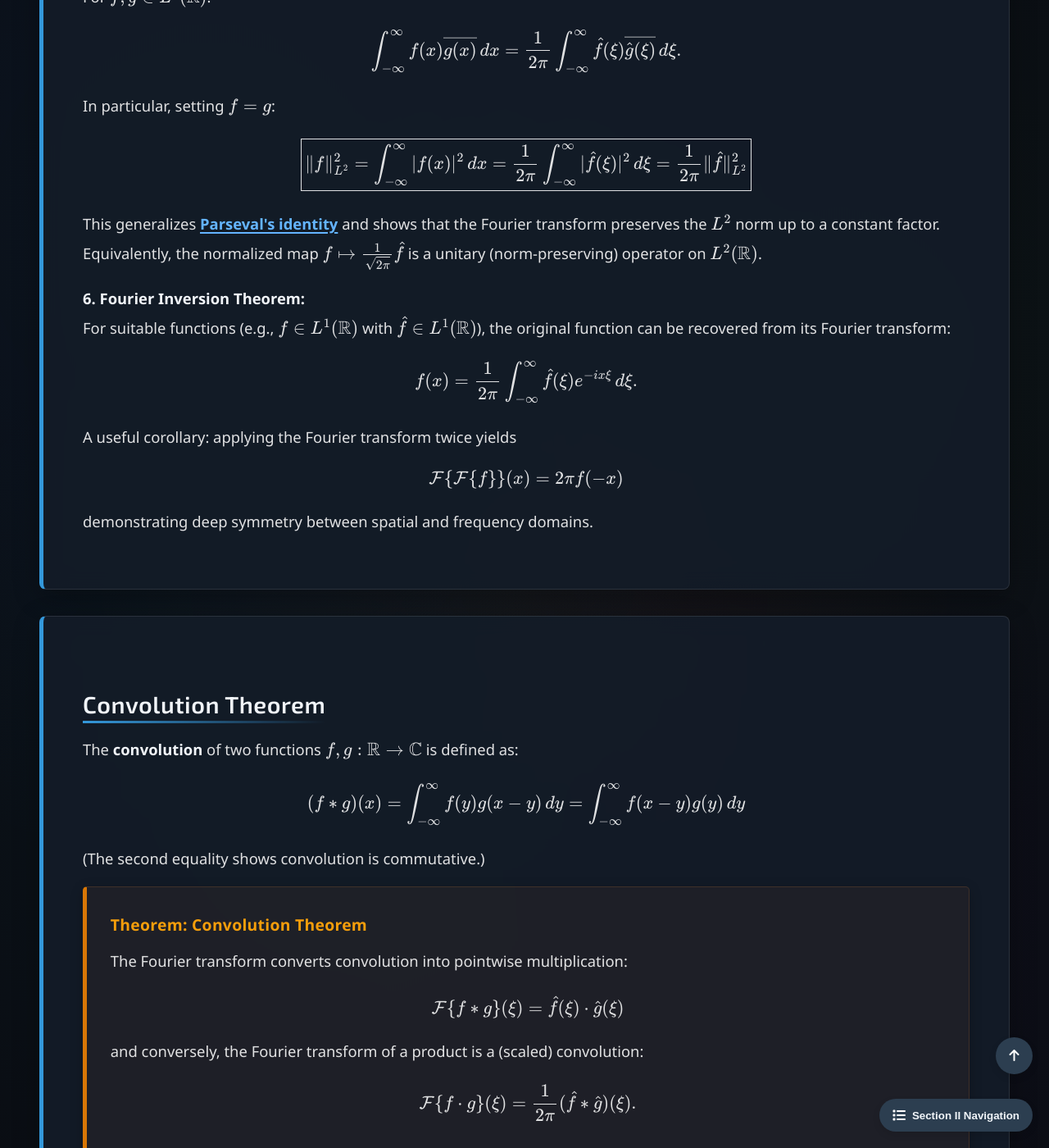
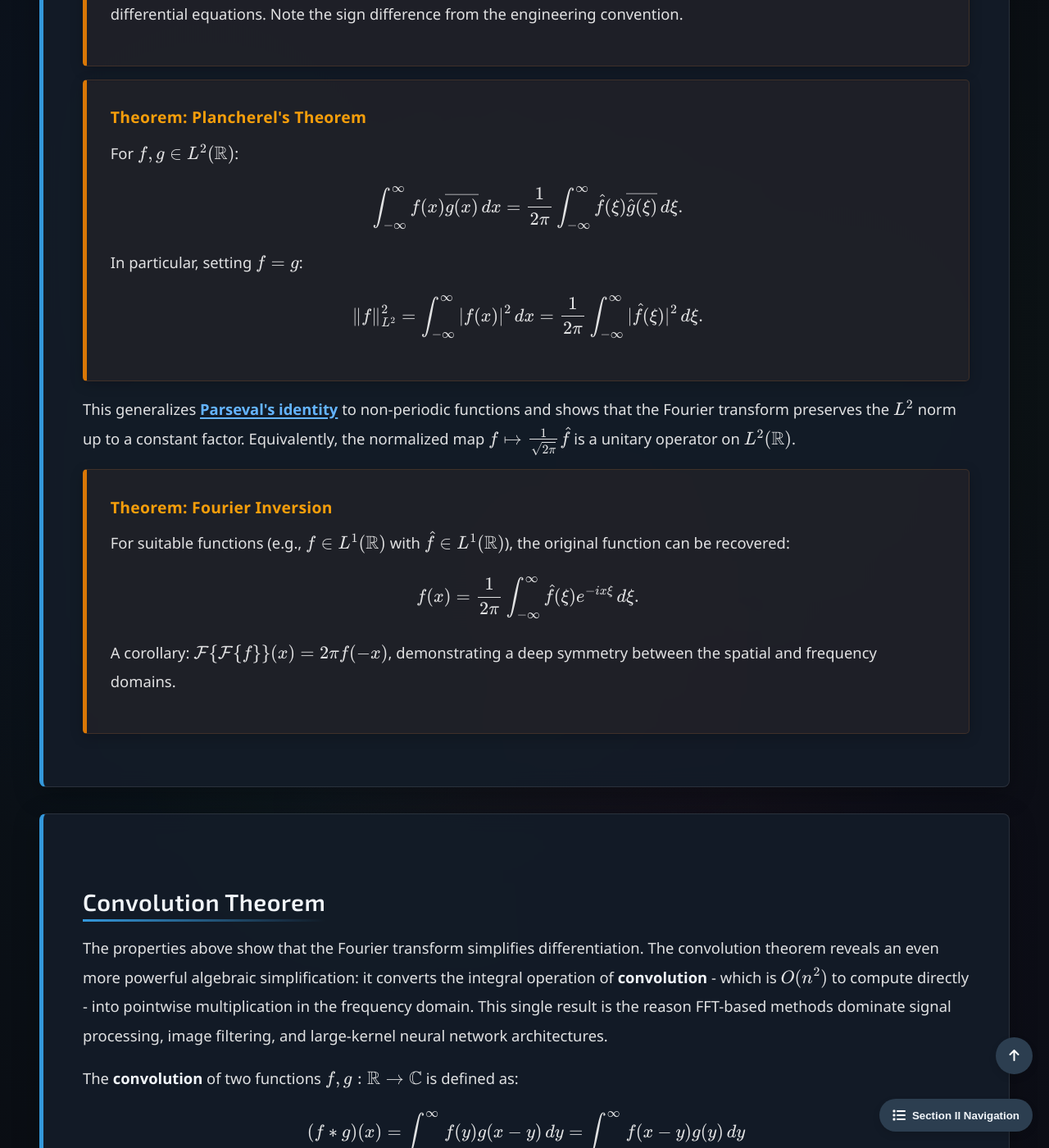
Before and after one commit to Yusukey01/yusukey01.github.io, a Jekyll site: the page built from Mathematics/Calculus/fourier_transform.html, in a window 1280 px wide and 1400 px high, scrolled down 4588 px. Shown: the whole window at 82% size. Built offline with Jekyll 4.4.1, drawn with Linux system fonts in a browser that asks for light colours; some of the changed text lies outside the part shown.

Commit message:
revised explanations

```diff
--- a/Mathematics/Calculus/fourier_transform.html
+++ b/Mathematics/Calculus/fourier_transform.html
@@ -133,9 +133,15 @@ uses_python: true
                 <h2>Properties of Fourier Transform</h2>
 
                  <p>
-                    The Fourier transform has several important properties that make it a powerful tool for analysis.
-                    We state these using the mathematical convention \(\hat{f}(\xi) = \int_{-\infty}^{\infty} f(x)e^{ix\xi} \, dx\):
+                    The Fourier transform is far more than a definition - its power lies in a collection of algebraic properties that
+                    convert difficult operations (differentiation, convolution) into simple ones (multiplication, pointwise products).
+                    These properties, stated below using the mathematical convention \(\hat{f}(\xi) = \int_{-\infty}^{\infty} f(x)e^{ix\xi} \, dx\),
+                    form the foundation of spectral methods in both analysis and computation.
                 </p>
+
+                <div class="theorem">
+                    <span class="theorem-title">Theorem: Properties of the Fourier Transform</span>
+
                     <p>
                         <strong>1. Linearity:</strong><br>
                         \[
@@ -170,38 +176,54 @@ uses_python: true
                         This transforms differentiation into algebraic multiplication, which is why Fourier methods are powerful for
                         solving differential equations. Note the sign difference from the engineering convention.
                     </p>
+                </div>
+
+                <div class="theorem">
+                    <span class="theorem-title">Theorem: Plancherel's Theorem</span>
                     <p>
-                    <strong>5. Plancherel's Theorem (Parseval for Non-periodic Functions):</strong><br>
-                    <br>
                         For \(f, g \in L^2(\mathbb{R})\):
                         \[
                         \int_{-\infty}^{\infty} f(x)\overline{g(x)} \, dx = \frac{1}{2\pi}\int_{-\infty}^{\infty} \hat{f}(\xi)\overline{\hat{g}(\xi)} \, d\xi.
                         \]
                         In particular, setting \(f = g\):
                         \[
-                    \boxed{\|f\|_{L^2}^2 = \int_{-\infty}^{\infty} |f(x)|^2 \, dx = \frac{1}{2\pi}\int_{-\infty}^{\infty} |\hat{f}(\xi)|^2 \, d\xi = \frac{1}{2\pi}\|\hat{f}\|_{L^2}^2}
+                        \|f\|_{L^2}^2 = \int_{-\infty}^{\infty} |f(x)|^2 \, dx = \frac{1}{2\pi}\int_{-\infty}^{\infty} |\hat{f}(\xi)|^2 \, d\xi.
                         \]
-                    This generalizes <a href="fourier_series.html#parseval"><strong>Parseval's identity</strong></a> and shows that the Fourier
-                    transform preserves the \(L^2\) norm up to a constant factor. Equivalently, the normalized map \(f \mapsto \frac{1}{\sqrt{2\pi}}\hat{f}\)
-                    is a unitary (norm-preserving) operator on \(L^2(\mathbb{R})\).
                     </p>
+                </div>
+
                 <p>
-                    <strong>6. Fourier Inversion Theorem:</strong><br>
-                    For suitable functions (e.g., \(f \in L^1(\mathbb{R})\) with \(\hat{f} \in L^1(\mathbb{R})\)), the original function
-                    can be recovered from its Fourier transform:
+                    This generalizes <a href="fourier_series.html#parseval"><strong>Parseval's identity</strong></a>
+                    to non-periodic functions and shows that the Fourier transform preserves the \(L^2\) norm
+                    up to a constant factor. Equivalently, the normalized map
+                    \(f \mapsto \frac{1}{\sqrt{2\pi}}\hat{f}\) is a unitary operator on \(L^2(\mathbb{R})\).
+                </p>
+
+                <div class="theorem">
+                    <span class="theorem-title">Theorem: Fourier Inversion</span>
+                    <p>
+                        For suitable functions (e.g., \(f \in L^1(\mathbb{R})\) with
+                        \(\hat{f} \in L^1(\mathbb{R})\)), the original function can be recovered:
                         \[
                         f(x) = \frac{1}{2\pi}\int_{-\infty}^{\infty} \hat{f}(\xi)e^{-ix\xi} \, d\xi.
                         \]
-                    A useful corollary: applying the Fourier transform twice yields
-                    \[
-                    \mathcal{F}\{\mathcal{F}\{f\}\}(x) = 2\pi f(-x)
-                    \]
-                    demonstrating deep symmetry between spatial and frequency domains.
+                        A corollary: \(\mathcal{F}\{\mathcal{F}\{f\}\}(x) = 2\pi f(-x)\), demonstrating
+                        a deep symmetry between the spatial and frequency domains.
                     </p>
+                </div>
+
             </section>
 
             <section id="convolution" class="section-content">
                 <h2>Convolution Theorem</h2>
+
+                <p>
+                    The properties above show that the Fourier transform simplifies differentiation. The convolution theorem reveals an
+                    even more powerful algebraic simplification: it converts the integral operation of <strong>convolution</strong> - which is \(O(n^2)\)
+                    to compute directly - into pointwise multiplication in the frequency domain. This single result is the reason FFT-based methods dominate
+                    signal processing, image filtering, and large-kernel neural network architectures.
+                </p>
+
                 <p>
                     The <strong>convolution</strong> of two functions \(f, g: \mathbb{R} \to \mathbb{C}\) is defined as:
                     \[
@@ -235,7 +257,8 @@ uses_python: true
                     <li>Analyze linear time-invariant systems through their frequency response</li>
                 </ul>
 
-                <strong>Applications in Computer Science and ML:</strong>
+                <div class="insight-box">
+                    <h3>Insight: Convolution Theorem in CS and ML</h3>
 
                     <ul style="padding-left: 40px;">
                         <li><strong>Signal filtering:</strong>
@@ -253,6 +276,7 @@ uses_python: true
                         <li><strong>Probability:</strong> The PDF of \(X + Y\) for independent random variables is
                         \(f_{X+Y} = f_X * f_Y\), computed efficiently via FFT</li>
                     </ul>
+                 </div>
 
                 <div class="proof">
                     <span class="proof-title">Proof of Convolution Theorem:</span>
@@ -281,6 +305,14 @@ uses_python: true
 
             <section id="discrete" class="section-content">
                 <h2>Discrete Fourier Transform (DFT)</h2>
+
+                <p>
+                    The continuous Fourier transform operates on functions defined on all of \(\mathbb{R}\), but computers work with finite,
+                    sampled data. The <strong>Discrete Fourier Transform (DFT)</strong> bridges this gap: it is the exact discrete analogue
+                    of the continuous transform, operating on sequences of \(N\) complex numbers and producing \(N\) frequency coefficients.
+                    The DFT inherits all the key properties of its continuous counterpart - linearity, shift, convolution - in discrete form.
+                </p>
+
                 <p>
                     In computational applications, we work with discrete, finite sequences rather than continuous functions.
                     The <strong>Discrete Fourier Transform (DFT)</strong> is the discrete analog of the continuous Fourier transform.
@@ -366,8 +398,10 @@ uses_python: true
                 <h2>Fast Fourier Transform (FFT)</h2>
 
                 <p>
-                    The <strong>Fast Fourier Transform (FFT)</strong> is not a different transform but an efficient algorithm for
-                    computing the DFT, reducing complexity from \(O(N^2)\) to \(O(N \log N)\).
+                    The DFT requires \(O(N^2)\) operations when computed directly from its definition - prohibitive for large signals.
+                    The <strong>Fast Fourier Transform (FFT)</strong>, is not a different transform but an efficient algorithm that reduces
+                    the complexity to \(O(N \log N)\). This reduction - from hours to seconds for large \(N\) - is what makes real-time audio
+                    processing, medical imaging, and spectral methods in ML computationally feasible.
                 </p>
 
                 <p>
@@ -410,9 +444,9 @@ uses_python: true
                     <li><strong>Chirp Z-transform (Bluestein):</strong> Computes DFT of any size via convolution</li>
                 </ul>
 
-                <P>
+                <p>
                     <strong>Implementation Considerations:</strong>
-                </P>
+                </p>
 
                 <ul style="padding-left: 40px;">
                     <li><strong>Bit-reversal permutation:</strong> Required for in-place Cooley-Tukey algorithm</li>
@@ -422,7 +456,7 @@ uses_python: true
                     <li><strong>Numerical stability:</strong> Use of split-radix reduces roundoff error accumulation</li>
                 </ul>
 
-                <h3><strong>Python Example:</strong></h3>
+                <h3>Python Example:</h3>
                 <div class="code-container">
                     <div class="collapsible-section">
                         <button class="collapsible-btn">Show/Hide Code</button>
@@ -487,7 +521,7 @@ uses_python: true
                     signal processing, and function approximation. Here we highlight three significant applications.
                 </p>
 
-                <h3><strong>1. Audio and Speech Processing:</strong></h3>
+                <h3>1. Audio and Speech Processing:</h3>
                 <p>
                     Modern speech recognition models like <strong>Whisper</strong> (OpenAI, 2022) fundamentally rely on Fourier transforms
                     for feature extraction. Raw audio waveforms are converted into <strong>log-Mel spectrograms</strong> using the Short-Time
@@ -499,14 +533,18 @@ uses_python: true
                     <strong>Reference:</strong> <a href="https://openai.com/index/whisper/">Radford et al., "Robust Speech Recognition via Large-Scale Weak Supervision" (2022)</a>
                 </p>
 
-                <h3><strong>2. Fourier Neural Operators (FNO) for Scientific Computing:</strong></h3>
+                <h3>2. Fourier Neural Operators (FNO) for Scientific Computing:</h3>
                 <p>
                     Introduced by Li et al. (NeurIPS 2020), FNOs learn operators directly in Fourier space, achieving
                     1000x speedup over traditional PDE solvers. The key idea: parameterize the kernel \(\hat{k}(\xi)\)
                     in frequency domain, then multiply with the Fourier transform of the input.
                 </p>
 
-                <strong>Architecture sketch:</strong>
+                <div class="proof">
+                    <span class="proof-title">FNO Architecture Sketch</span>
+                    <p>
+                        Each FNO layer performs:
+                    </p>
                     <ol style="padding-left: 40px;">
                         <li>Lift input to higher-dimensional channel space</li>
                         <li>Apply spectral convolution: \(\text{FFT} \to \text{multiply weights} \to \text{IFFT}\)</li>
@@ -514,10 +552,15 @@ uses_python: true
                         <li>Project to output</li>
                     </ol>
                     <p>
+                        The spectral convolution step is where the convolution theorem provides the key efficiency gain.
+                    </p>
+                </div>
+
+                <p>
                     <strong>Reference:</strong> <a href="https://arxiv.org/abs/2010.08895">Li et al., "Fourier Neural Operator for Parametric PDEs"</a>
                 </p>
 
-                <h3><strong>3. Positional Encoding in Neural Networks:</strong></h3>
+                <h3>3. Positional Encoding in Neural Networks:</h3>
                 <p>
                     Neural networks have a <strong>spectral bias</strong>—they tend to learn low-frequency functions more easily than
                     high-frequency ones. Fourier feature mappings overcome this limitation by lifting low-dimensional inputs into
@@ -549,7 +592,7 @@ uses_python: true
                 <div class="tab-content" id="demoTabContent" style="padding: 20px; border: 1px solid rgba(255, 255, 255, 0.1); border-radius: 8px; background: transparent;">
 
                     <div class="demo-section" id="demo1d-pane">
-                        <h3 style="color: #66bb6a;">1D Signal & Frequency Spectrum</h3>
+                        <h3>1D Signal & Frequency Spectrum</h3>
                         <p>
                             This demo shows how several sine waves (+ noise) are combined in the <strong>Time Domain</strong> to create a complex signal.
                             Simultaneously, it computes the Fourier Transform (FFT) of that combined signal to show which frequencies are dominant in the <strong>Frequency Domain</strong> (the spectrum).
@@ -559,7 +602,7 @@ uses_python: true
                     </div>
 
                     <div class="demo-section" id="demo2d-pane" style="margin-top: 40px;">
-                        <h3 style="color: #66bb6a;">2D Image & Frequency Domain Filtering</h3>
+                        <h3>2D Image & Frequency Domain Filtering</h3>
                         <p>
                             An image is just a 2D signal. This demo computes the 2D FFT of an image to show its <strong>Frequency Spectrum</strong>.
                             The center of the spectrum represents low frequencies (blurry parts of the image), while the edges represent high frequencies (edges and details).
```
Lines whose indentation alone changed are shown as unchanged.
